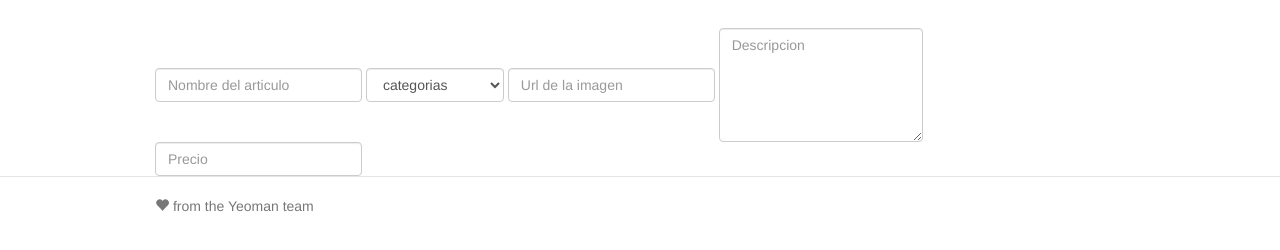
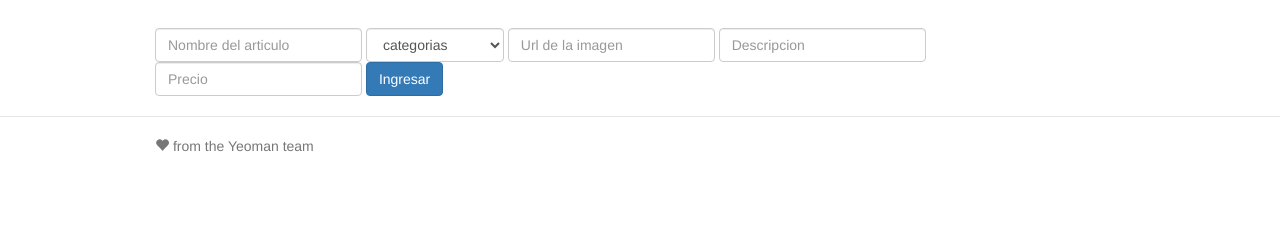
Before and after one commit to macaja/AppVentas, a website: page app/index.html in a window 1280 px wide. Shown: the part 54-304 px from the top of the page. Drawn offline with nearby package versions, Linux system fonts and the light colour scheme; some packages are replaced by stand-ins of ours; files that its build step writes are made by us from their sources; a script that the page names is missing.

Commit message:
correccion view main.html

```diff
--- a/app/views/main.html
+++ b/app/views/main.html
@@ -13,29 +13,14 @@
     <input type="text" class="form-control" ng-model="nuevoArticulo.imagen" placeholder="Url de la imagen">
   </div>
   <div class="form-group">
-    <textarea class="form-control" rows="5" ng-model="nuevoArticulo.descripcion" placeholder="Descripcion">
-    </textarea>
+    <input type="text" class="form-control" ng-model="nuevoArticulo.descripcion" placeholder="Descripcion">
   </div>
   <div class="form-group">
     <input type="text" class="form-control" ng-model="nuevoArticulo.precio" placeholder="Precio">
   </div>
-<!-- Este es el código anterior que los ubicaba en la mitad
-<div class="row">
-    <div class="small-10 column">
-    </div>
-    <div class="column medium-4 animated" ng-class-odd="'slideInLeft'" ng-class-even="'slideInRight'" ng-repeat="articulo in articulos">
-      <a href="#/articulo/{{articulo.nombre}}/{{articulo.id}}">
-        <div class="panel text-center">
-            <img class="circle" ng-src="{{articulo.imagen}}">
-            <h3>{{articulo.precio | currency}}</h3>
-            <h3 class="ellipsis">{{articulo.nombre}}</h3>
-            <h4>{{articulo.precio}}</h4>
-        </div>
-        </a>
-    </div>
-</div>
--->
-
+  <button type="submit" class="btn btn-primary">Ingresar</button>
+</form>
+</div><br>
 <div class="cuadroArticulo" ng-repeat="articulo in articulos">
     <div class="panel text-center">
         <a href="#/articulo/{{articulo.nombre}}/{{articulo.id}}">
```
Lines whose indentation alone changed are shown as unchanged.
